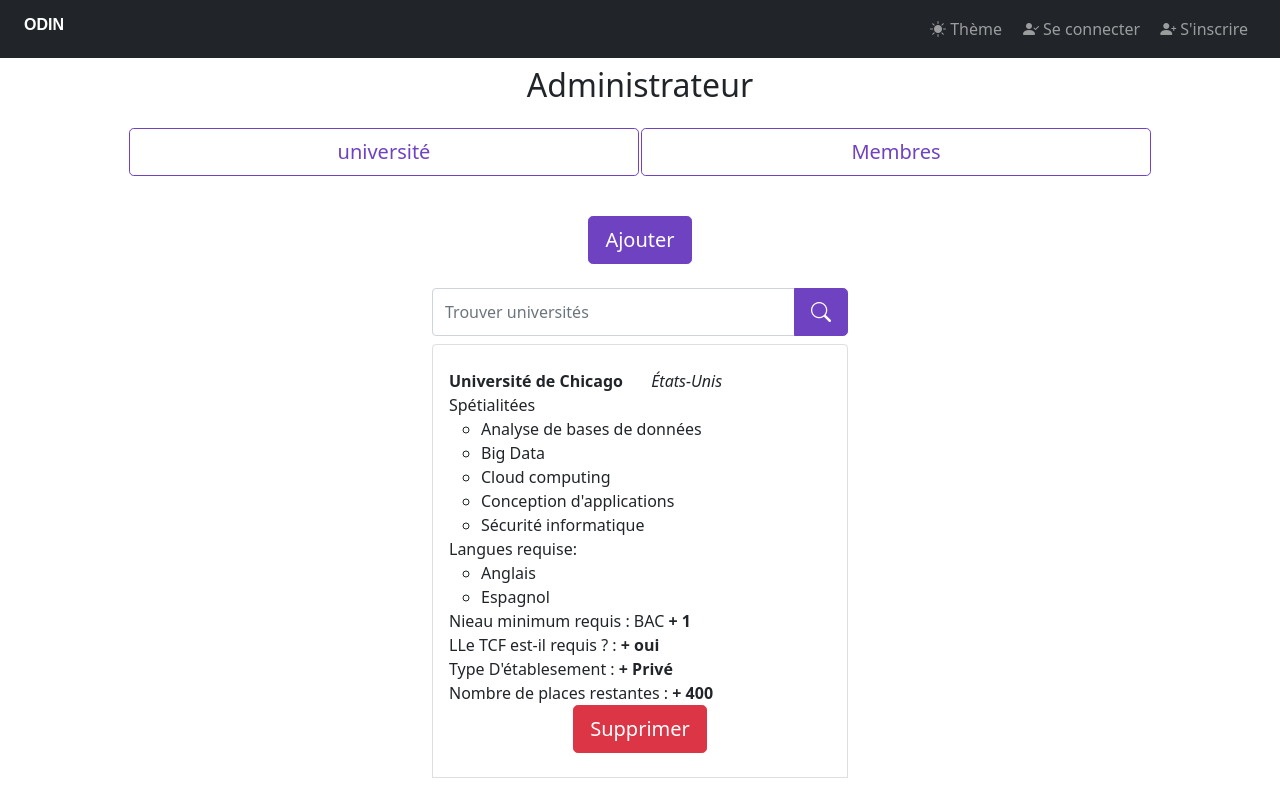
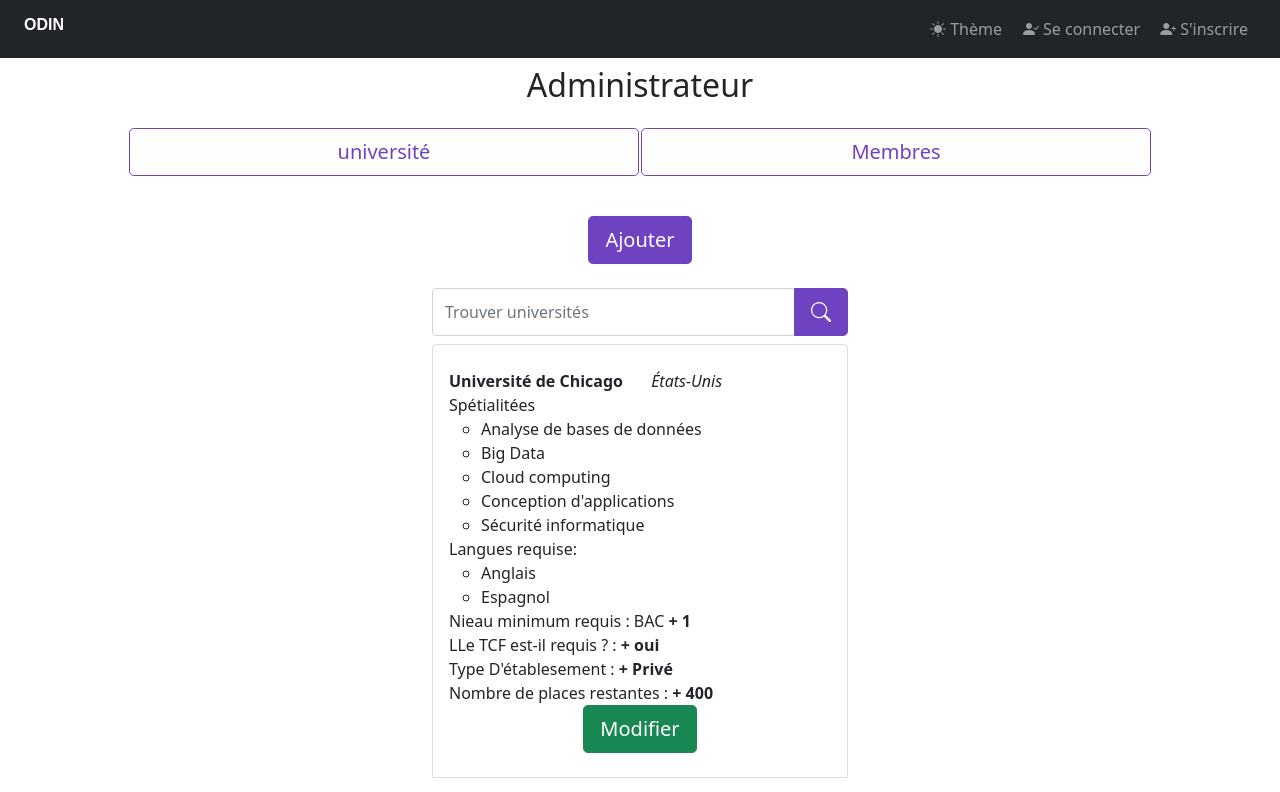
Before and after one commit to sosso21/odin-client, a Next.js app: page /admin in a window 1280 px wide. Shown: the top 792 px of the page. Built offline with nearby package versions, Linux system fonts and the light colour scheme.

Commit message:
helllooo

```diff
--- a/pages/admin.js
+++ b/pages/admin.js
@@ -1,4 +1,4 @@
-import { useState, useEffect } from "react";
+import { useState, useEffect,useRef } from "react";
 import { useRouter } from "next/router";
 import Link from 'next/link'
 import Header from "../components/header";
@@ -75,6 +75,8 @@
   const [SeeSection, setSeeSection] = useState("univ")
 
   // univ
+
+  const sliderRef = useRef("");
   const [toChange, setToChange] = useState("")
   const [searchInput, setSearchInput] = useState('')
   const [univlist, setunivlist] = useState(data)
@@ -114,7 +116,7 @@
 </section>
 {
     SeeSection== "univ" ? <section>
-<section className="my-4">
+<section ref={sliderRef} className="my-4">
       {toChange ?  <div className="my-4" >
         <div className="input-group">
             <input className="form-control my-1" type="text" value={toChange.name} onChange={(e)=>setToChange({...toChange,name:e.target.value})}placeholder="nom"/>
@@ -209,7 +211,7 @@
       Nombre de places restantes : <strong>+ {i.place}</strong>
      </span>
      <div className="input-group">
-<button  className="btn btn-lg btn-danger mx-auto">Supprimer</button>
+<button   onClick={()=>{setToChange({...i,status:"modify"});sliderRef.current.scrollIntoView({ behavior: 'smooth' })} } className="btn btn-lg btn-success mx-auto">Modifier</button>
 </div>
      </li>
       ) }
```
Also changed, not shown: 1 other file (tests, documents, lock files or other folders).
